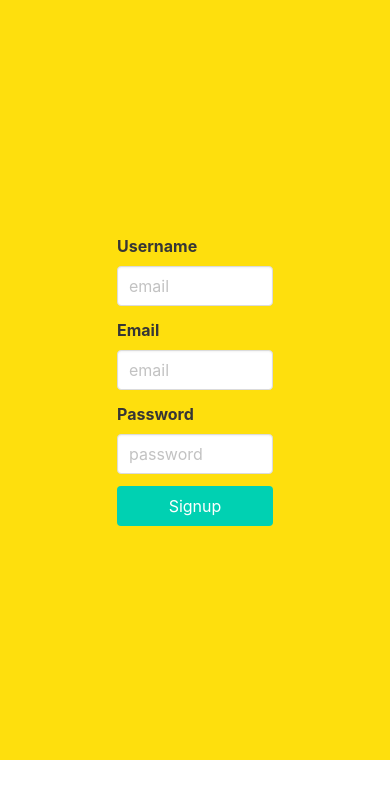
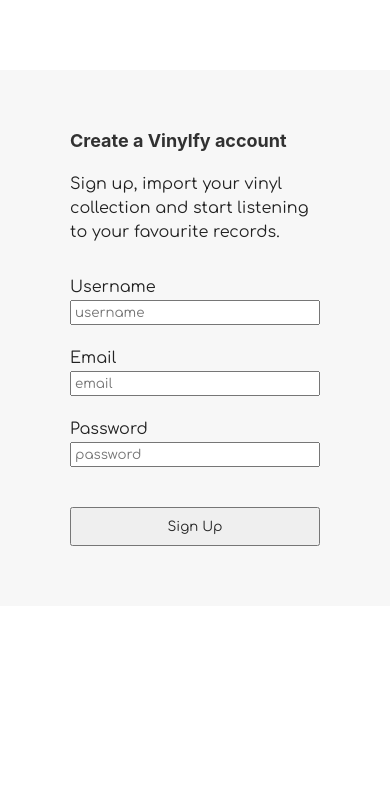
Before and after one commit to miketaart/Project3_Vinylfy-client, a React (Create React App) app: page /auth/signup in a window 390 px wide. Shown: the top 798 px of the page. Built offline with nearby package versions, Linux system fonts and the light colour scheme.

Commit message:
added auth, responsive

```diff
--- a/src/pages/Collection.css
+++ b/src/pages/Collection.css
@@ -9,9 +9,6 @@
     display: flex;
     flex-direction: row;
     flex-wrap: wrap;
-
-
-
 }
 
 .title {
@@ -30,7 +27,7 @@
     width: 50%
 }
 
-body{
+body {
     background-color: #FEDF0D
 }
 
--- a/src/pages/Collection.jsx
+++ b/src/pages/Collection.jsx
@@ -26,8 +26,8 @@
   getCollection = () => {
     axios
       .get(
-        `https://localhost:3000/discogs/user/${this.state.username}`
-        //`https://api.discogs.com/users/${this.state.username}/collection/folders/0/releases`
+        //`https://localhost:3000/discogs/user/${this.state.username}`
+        `https://api.discogs.com/users/${this.state.username}/collection/folders/0/releases`
       )
       .then(response => {
 
@@ -77,7 +77,7 @@
   }
 
   render() {
-    let albumUri = encodeURI(this.state.album)
+    //let albumUri = encodeURI(this.state.album)
     return (
       <div className="">
         <div>
--- a/src/pages/Home.css
+++ b/src/pages/Home.css
@@ -1,3 +1,143 @@
-body {
-    background-color: #FEDF0D,
+
+
+@import url('https://fonts.googleapis.com/css?family=Comfortaa:400,700|Montserrat:400,700&display=swap');
+
+* {
+  margin: 0;
+  padding: 0;
+  box-sizing: border-box;
+  color: #222222;
 }
+
+.hero-h1 {
+  display: inline-block;
+  padding: 10px;
+  margin: 5px;
+  background: #fff;
+  font-size: 52px;
+  font-family: 'Montserrat', sans-serif;
+  font-weight: 700;
+}
+
+.hero-text {
+  position: absolute;
+  bottom: 5%;
+  right: -35%;
+  z-index: 10;
+}
+
+p, a {
+  font-family: 'Comfortaa', cursive;
+}
+
+.App {
+  height: 100vh;
+  width: 100%;
+  display: flex;
+  background: #fff;
+}
+
+.hero-wrapper {
+  width: 40%;
+  position: relative;
+}
+
+.hero-wrapper img {
+  width: 100%;
+  height: 100vh;
+  object-fit: cover;
+}
+
+.logo {
+  width: 120px;
+}
+
+.logo img {
+  width: 100%;
+}
+
+.main {
+  width: 60%;
+}
+
+.header {
+  width: 100%;
+  height: 10%;
+}
+
+nav {
+  display: flex;
+  width: 100%;
+  padding: 30px 30px;
+  justify-content: space-between;
+}
+
+.nav-links {
+  display: flex;
+  align-items: center;
+  width: 150px;
+  justify-content: space-between;
+}
+
+li {
+  list-style: none;
+}
+
+/* ============
+   FORM STYLING
+   ============ */
+
+.form-wrapper {
+  display: flex;
+  width: 100%;
+  height: 80vh;
+  justify-content: center;
+  align-items: center;
+}
+
+.form-content {
+  background: #f7f7f7;
+  padding: 60px 70px;
+  display: inline-block;
+  width: 500px;
+}
+
+input, button {
+  width: 100%;
+}
+
+input {
+  padding: 3px;
+}
+
+input[type=text], input[type=password], label, .form-button {
+  font-family: 'Comfortaa', cursive;
+}
+
+input[type=text]:focus {
+  border: 1px solid #FEDF0D;
+}
+
+button {
+  padding: 10px;
+}
+
+.form-button {
+  margin-top: 20px;
+}
+
+.input-wrapper {
+  margin-bottom: 20px;
+}
+
+.form-content h1 {
+  font-weight: 700;
+  font-size: 18px;
+  line-height: 22px;
+  color: #313131;
+  margin-bottom: 20px;
+}
+
+.form-content p {
+  margin-bottom: 30px;
+}
--- a/src/pages/Home.jsx
+++ b/src/pages/Home.jsx
@@ -1,15 +1,21 @@
-import React from 'react'
-import './Home.css'
-//import {Link} from "react-router-dom"
-import Collection from "./Collection.jsx"
+import React from 'react';
+import './Home.css';
+import SideHero from '../components/sideHero.jsx';
+import Header from '../components/header.jsx';
+import Signup from './Signup.jsx';
 
-const Home = () => {
-    return (
-        <div className="home">
+function App() {
+  return (
+    <div className="App">
+      <SideHero />
 
+      <div className="main">
+        <Header />
+        <Signup />
+      </div>
 
-        </div>
-    )
+    </div>
+  );
 }
 
-export default Home
+export default App;
--- a/src/pages/Signup.jsx
+++ b/src/pages/Signup.jsx
@@ -1,35 +1,35 @@
 import React, { Component } from 'react'
-import DefaultLayout from "../layout/Default";
-import Form from "../layout/Form";
+//import DefaultLayout from "../layout/Default";
+//import Form from "../layout/Form";
 import {signup} from "../utils/auth";
 
 export default class Signup extends Component {
-    constructor(props){
-        super(props);
-        this.handleInputChange = this.handleInputChange.bind(this);
-        this.handleSignupClick = this.handleSignupClick.bind(this);
-    }
 
-    state = {
+    constructor (props) {
+        super(props)
+        this.state = {
             user: {
                     username: "",
                     email: "",
                     password: ""
                 },
+
             error: null
+
+        }
     }
 
-    handleInputChange(e){
+    handleInputChange (e) {
         let userCopy = {...this.state.user};
-        userCopy[e.target.name] =  e.target.value;
+        userCopy[e.target.name] = e.target.value;
         this.setState({
             user: userCopy
-        })
+        });
     }
 
     handleSignupClick(){
         signup(this.state.user)
-        .then((reponse)=> {
+        .then((response)=> {
             this.setState({
                 error: null
             }, ()=> {
@@ -44,58 +44,61 @@
     render() {
         debugger
         return (
-        <DefaultLayout>
-            <Form>
-                <div className="field">
-                    <label className="label">Username</label>
-                    <div className="control">
+        <div className="form-wrapper">
+            <div className="form-content">
+                <h1>Create a Vinylfy account</h1>
+
+                <p>Sign up, import your vinyl collection and start listening to your favourite records.</p>
+
+                <div className="input-wrapper">
+                    <label className="">Username</label>
+                    <div className="">
                         <input
+                            className=""
                             onChange={this.handleInputChange}
                             value={this.state.username}
-                            className="input"
                             name="username"
+                            type="text"
+                            placeholder="username"
+                        />
+                    </div>
+                </div>
+
+                <div className="input-wrapper">
+                    <label className="">Email</label>
+                    <div className="">
+                        <input
+                            className=""
+                            onChange={this.handleInputChange}
+                            value={this.state.email}
+                            name="email"
                             type="text"
                             placeholder="email"
                         />
                     </div>
                 </div>
 
-                <div className="field">
-                    <label className="label">Email</label>
-                    <div className="control">
+                <div className="input-wrapper">
+                    <label className="">Password</label>
+                    <div className="">
                         <input
-                            onChange={this.handleInputChange}
-                            value={this.state.email}
-                            className="input"
-                            name="email"
-                            type="text"
-                            placeholder="email"
-                        />
-                    </div>
-                </div>
-                <div className="field">
-                    <label className="label">Password</label>
-                    <div className="control">
-                        <input
+                            className=""
                             onChange={this.handleInputChange}
                             value={this.state.password}
-                            className="input"
                             name="password"
                             type="password"
                             placeholder="password"
                         />
                     </div>
                 </div>
+
                 <button
-                    className="is-primary button"
-                    onClick={this.handleSignupClick}>
-                    Signup
+                    className="form-button"
+                    >
+                    Sign Up
                 </button>
-                {this.state.error &&
-                    <p className="has-text-danger">{this.state.error.message || "error"}</p>
-                }
-            </Form>
-        </DefaultLayout>
+            </div>
+        </div>
         )
     }
 }
--- a/src/pages/Tracklist.jsx
+++ b/src/pages/Tracklist.jsx
@@ -19,7 +19,7 @@
         `https://api.spotify.com/v1/search?q=${encodeURI(this.state.album)}&type=track&limit=1&offset=20`
         )
         .then(searchResponse => {
-        debugger;
+
         this.setState({
             albumId: searchResponse.data,
             error: null
```
Also changed, not shown: src/images/hero-img.jpg (added), src/images/logo.png (added). Lines whose indentation alone changed are shown as unchanged.
